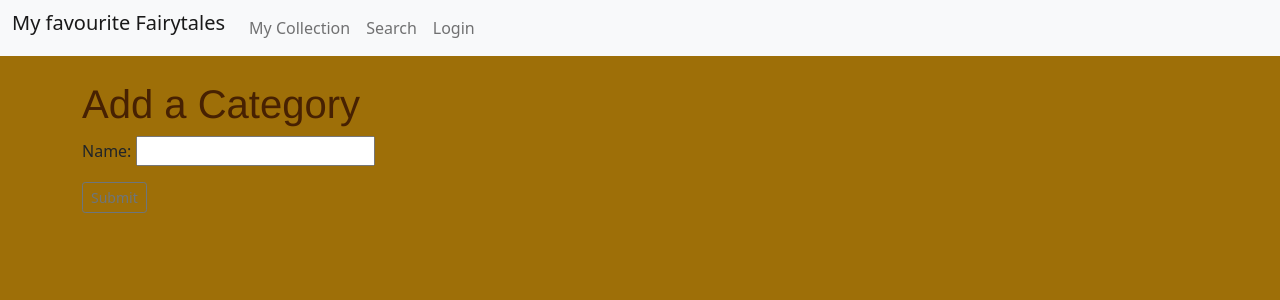
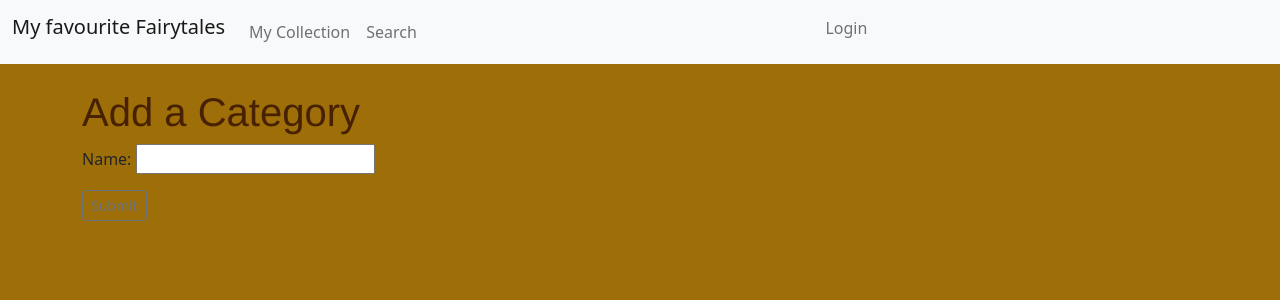
Before and after one commit to MarieEngel/fairytales, a Django app: page /fairytales/add_category/ in a window 1280 px wide. Shown: the top 300 px of the page. Run offline with Django 3.2, Linux system fonts and the light colour scheme; parts of the project's set-up code (start-up, migrations or seed data) failed here and were passed over.

Commit message:
reorganized nav, display username

```diff
--- a/fairytales/templates/fairytales/base.html
+++ b/fairytales/templates/fairytales/base.html
@@ -11,6 +11,7 @@
     <!-- Bootstrap CSS -->
     <link href="https://cdn.jsdelivr.net/npm/bootstrap@5.1.3/dist/css/bootstrap.min.css" rel="stylesheet" integrity="sha384-1BmE4kWBq78iYhFldvKuhfTAU6auU8tT94WrHftjDbrCEXSU1oBoqyl2QvZ6jIW3" crossorigin="anonymous">
     <link rel="stylesheet" type="text/css" href="{% static 'fairytales/style.css' %}">
+    <link rel="shortcut icon"  href="{% static 'fairytales/favicon.png' %}"/>
     <title>{% block title%} My favourite Fairytales{%endblock%}</title>
   </head>
   <body>
@@ -34,24 +35,32 @@
                 <a class="nav-link" href="{%url "search"%}">Search</a>
               </li>
               {%if user.is_authenticated%}
-                <li class="nav-item">
-                  <a class="nav-link" href="{%url "logout"%}">Logout</a>
-                </li>
+
                 <li class="nav-item">
                   <a class="nav-link" href="{%url "add_fairytale"%}">Add a Fairytale</a>
                 </li>
                 <li class="nav-item">
                   <a class="nav-link" href="{%url "add_category"%}">Add a Category</a>
                 </li>
+              {% endif%}
+            </ul>
+            <ul class="navbar-nav me-auto mb-2 mb-rg-0">
+              {%if user.is_authenticated%}
+                <li class="nav-item">
+                  <a class="nav-link" href="{%url "profile"%}"><strong>{{user.username}}</strong></a>
+                  </li>
                 <li class="nav-item">
                   <a class="nav-link" href="{%url "profile"%}">Edit Profile</a>
+                </li>
+                <li class="nav-item">
+                  <a class="nav-link" href="{%url "logout"%}">Logout</a>
                 </li>
               {%else %}
                 <li class="nav-item">
                 <a class="nav-link" href="{%url "login"%}">Login</a>
                 </li>
-              {% endif%}
             </ul>
+          {%endif%}
           </div>
         </div>
       </nav>
```
